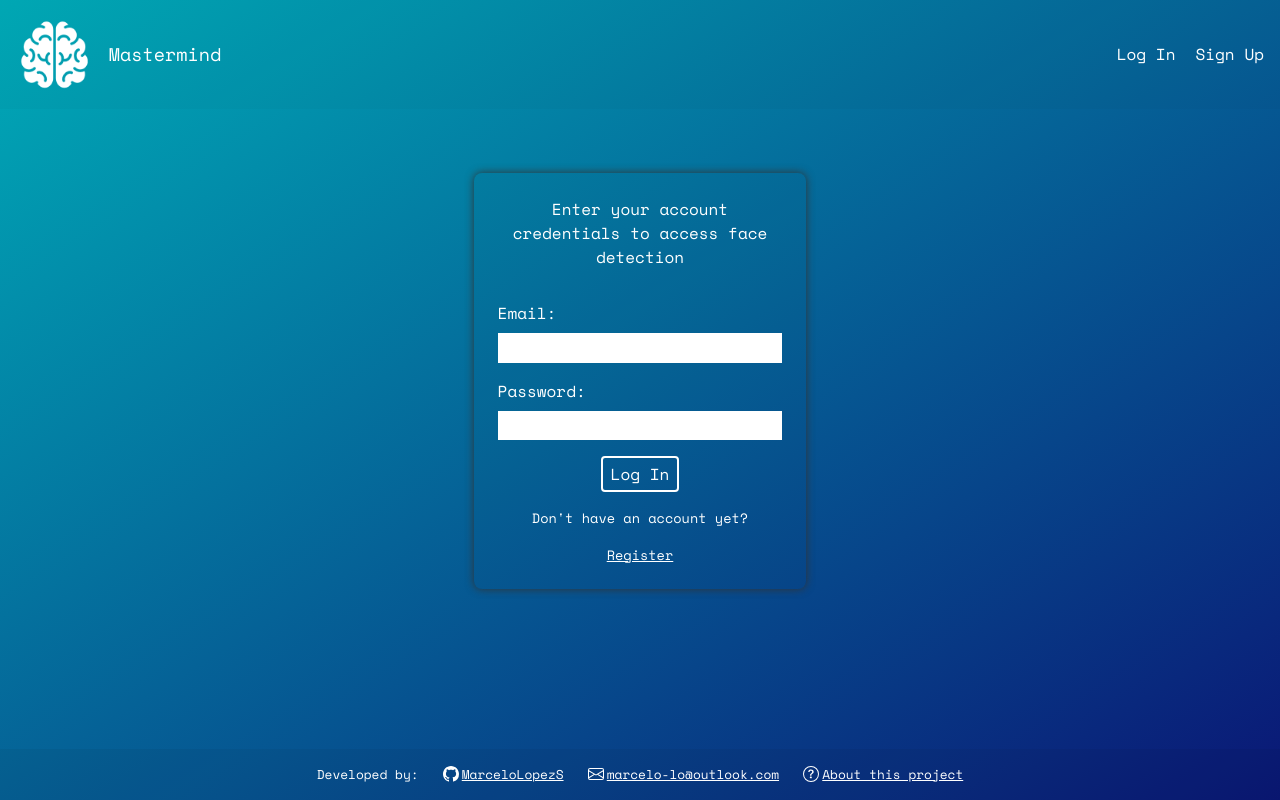
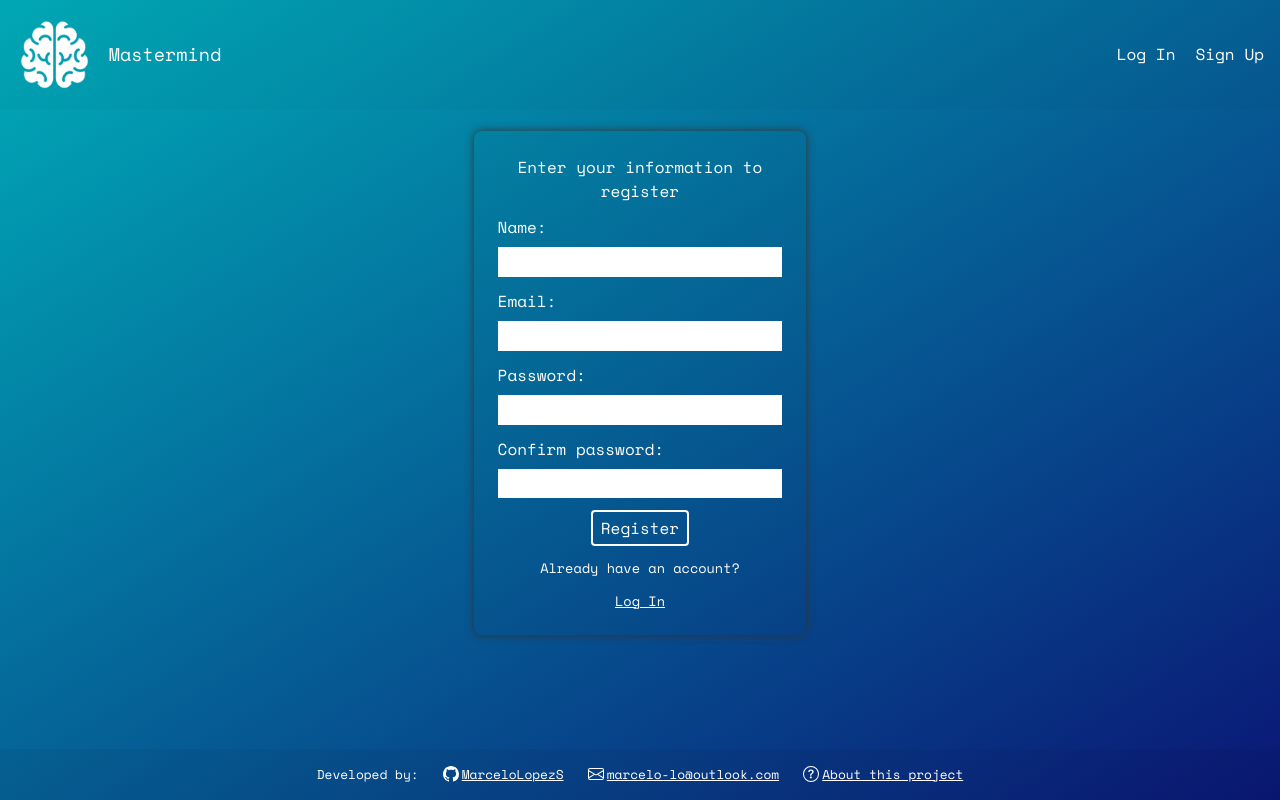
Before and after one commit to MarceloLopezS/mastermind-celebrity-recognition-front-end, a React (Create React App) app: page /register in a window 1280 px wide. Built offline with nearby package versions, Linux system fonts and the light colour scheme.

Commit message:
Initial React Router implementation

```diff
--- a/package.json
+++ b/package.json
@@ -9,6 +9,7 @@
     "particles.js-strict": "^2.0.2",
     "react": "^18.2.0",
     "react-dom": "^18.2.0",
+    "react-router-dom": "^6.8.0",
     "react-scripts": "5.0.1",
     "web-vitals": "^2.1.4"
   },
--- a/src/components/Navbar/Navbar.js
+++ b/src/components/Navbar/Navbar.js
@@ -1,4 +1,5 @@
 import React from 'react';
+import { Link } from 'react-router-dom';
 import './Navbar.css';
 import logo from '../../assets/images/smartbrain-logo.png';
 
@@ -10,8 +11,12 @@ const Navbar = () => {
                 <h1>Mastermind</h1>
             </div>
             <nav className='navbar__nav'>
-                <button className='navbar__button'>Log In</button>
-                <button className='navbar__button'>Sign Up</button>
+                <button className='navbar__button'>
+                    <Link to='/'>Log In</Link>
+                </button>
+                <button className='navbar__button'>
+                    <Link to='/register'>Sign Up</Link>
+                </button>
             </nav>
         </div>
     )
--- a/src/containers/App.js
+++ b/src/containers/App.js
@@ -1,19 +1,15 @@
 import React from 'react';
+import { Outlet } from 'react-router-dom';
+import ParticlesBg from '../components/ParticlesBg/ParticlesBg';
+import Navbar from '../components/Navbar/Navbar';
 import Footer from '../components/Footer/Footer';
-import Navbar from '../components/Navbar/Navbar';
-import ParticlesBg from '../components/ParticlesBg/ParticlesBg';
-import FaceDetection from '../pages/FaceDetection/FaceDetection';
-import LogIn from '../pages/LogIn/LogIn';
-import Register from '../pages/Register/Register';
 
 function App() {
     return (
         <React.StrictMode>
             {/* <ParticlesBg /> */}
             <Navbar />
-            {/* <Register /> */}
-            <LogIn />
-            {/* <FaceDetection /> */}
+            <Outlet />
             <Footer />
         </React.StrictMode>
     );
--- a/src/index.js
+++ b/src/index.js
@@ -1,14 +1,29 @@
 import React from 'react';
 import ReactDOM from 'react-dom/client';
+import {
+    createBrowserRouter,
+    createRoutesFromElements,
+    RouterProvider,
+    Route
+} from 'react-router-dom';
 import './index.css';
 import App from './containers/App';
+import LogIn from './pages/LogIn/LogIn';
+import Register from './pages/Register/Register';
+import FaceDetection from './pages/FaceDetection/FaceDetection';
 import reportWebVitals from './reportWebVitals';
 
-const root = ReactDOM.createRoot(document.getElementById('root'));
-root.render(
-  <React.StrictMode>
-    <App />
-  </React.StrictMode>
+const router = createBrowserRouter(
+    createRoutesFromElements(
+        <Route path='/' element={<App />}>
+            <Route index element={<LogIn />} />
+            <Route path='register' element={<Register />} />
+            <Route path='face-detection' element={<FaceDetection />} />
+        </Route>
+    )
 );
 
+const root = ReactDOM.createRoot(document.getElementById('root'));
+root.render(<RouterProvider router={router} />);
+
 reportWebVitals();
--- a/src/pages/LogIn/LogIn.js
+++ b/src/pages/LogIn/LogIn.js
@@ -1,4 +1,5 @@
 import React from 'react';
+import { Link } from 'react-router-dom';
 import './LogIn.css';
 
 const LogIn = () => {
@@ -16,7 +17,9 @@ const LogIn = () => {
                 </div>
                 <button className='justify-self-center' type='submit'>Log In</button>
                 <span className='secondary-text justify-self-center'>Don't have an account yet?</span>
-                <button className='form-switch | secondary-text justify-self-center text-underline'>Register</button>
+                <button className='form-switch | secondary-text justify-self-center text-underline'>
+                    <Link to='/register'>Register</Link>
+                </button>
             </form>
         </section>
     )
--- a/src/pages/Register/Register.js
+++ b/src/pages/Register/Register.js
@@ -1,4 +1,5 @@
 import React from 'react';
+import { Link } from 'react-router-dom';
 import './Register.css';
 
 const Register = () => {
@@ -24,7 +25,9 @@ const Register = () => {
                 </div>
                 <button className='justify-self-center' type='submit'>Register</button>
                 <span className='secondary-text justify-self-center'>Already have an account?</span>
-                <button className='form-switch | secondary-text justify-self-center text-underline'>Log In</button>
+                <button className='form-switch | secondary-text justify-self-center text-underline'>
+                    <Link to='/'>Log In</Link>
+                </button>
             </form>
         </section>
     )
```
Also changed, not shown: 1 other file (tests, documents, lock files or other folders).
